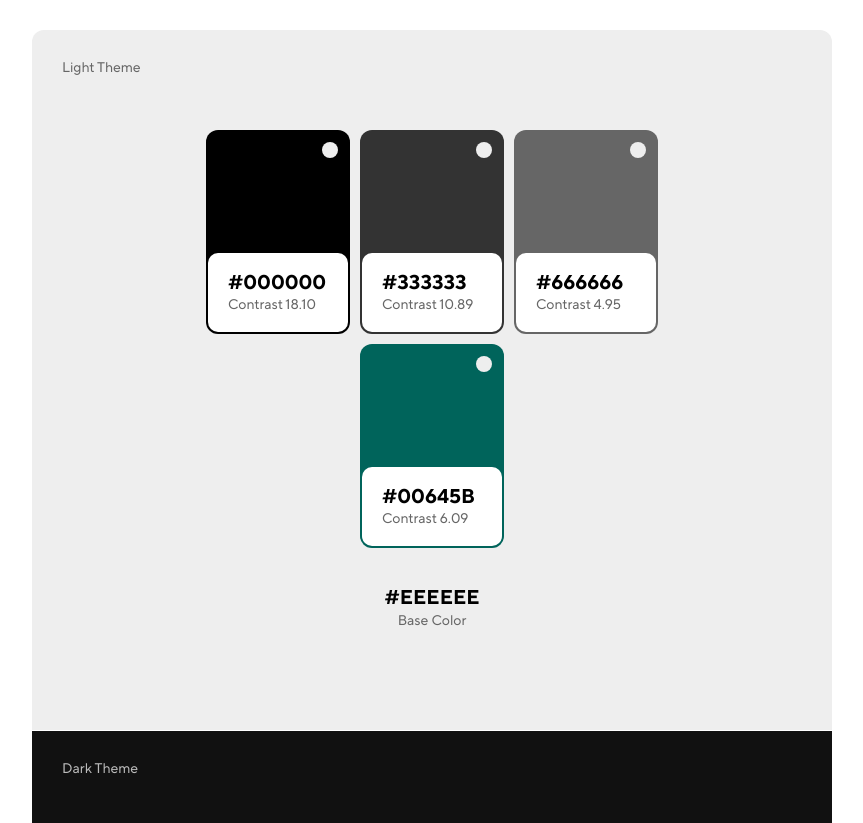
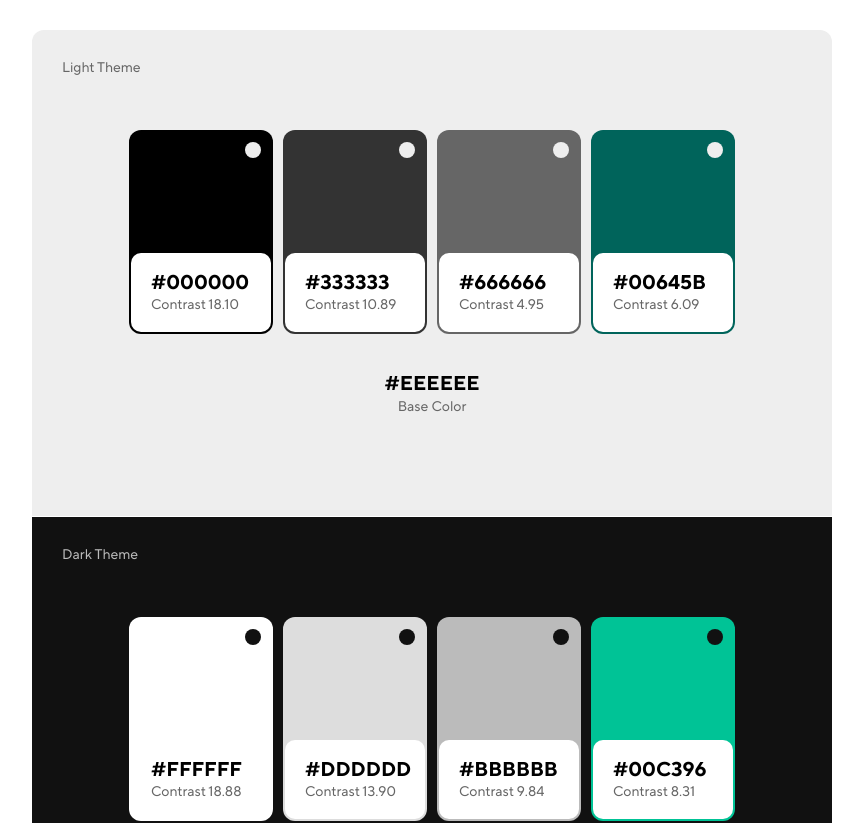
Before and after one commit to thomrm/thomrm, a SvelteKit app: page /projects/juniper in a window 1280 px wide. Shown: the part 2440-3263 px from the top of the page, without its empty margins (208-1071 px from the left). Built offline with nearby package versions, Linux system fonts and the light colour scheme.

Commit message:
juniper project page color padding

```diff
--- a/src/routes/projects/juniper/+page.svelte
+++ b/src/routes/projects/juniper/+page.svelte
@@ -419,7 +419,7 @@
                 align-items: center;
                 align-self: stretch;
 
-                padding: 0 var(--Padding-Inner);
+                padding: 0 var(--Padding-Large);
                 gap: var(--Padding-XLarge);
             }
 
```
